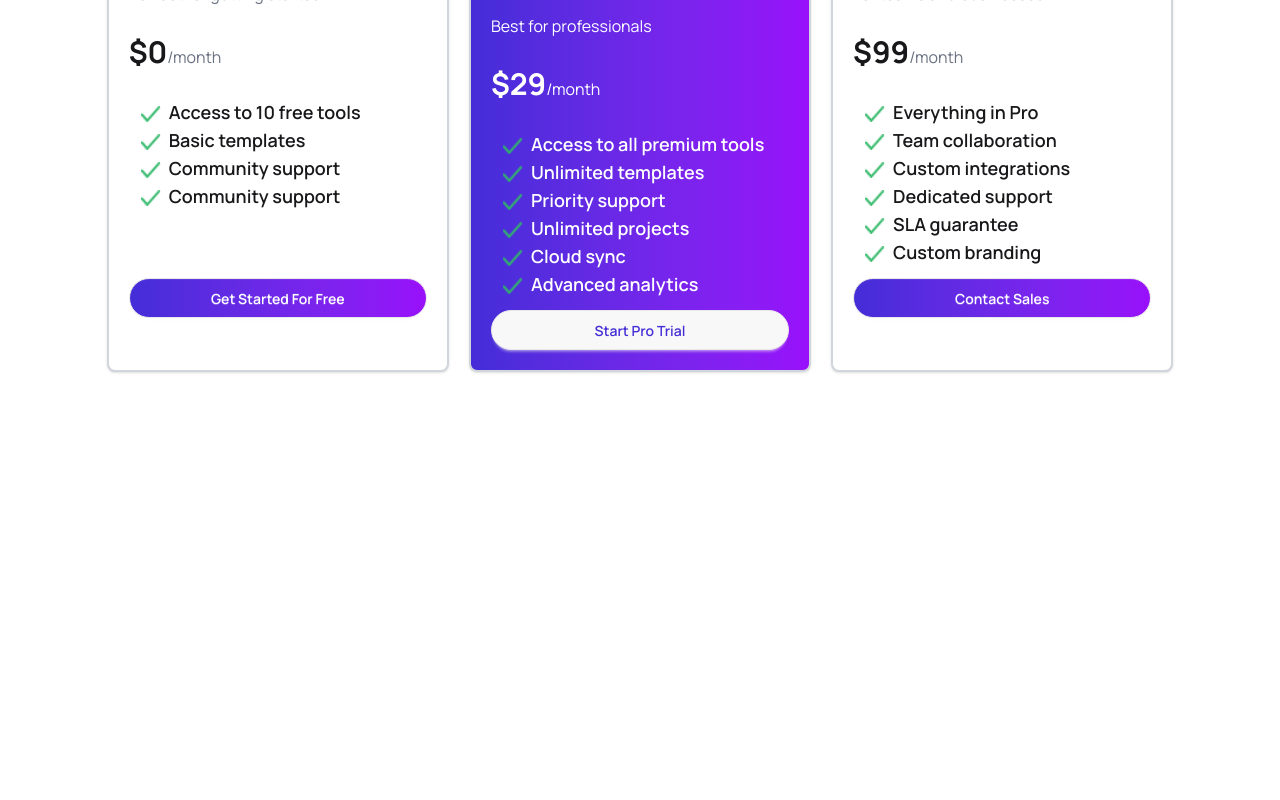
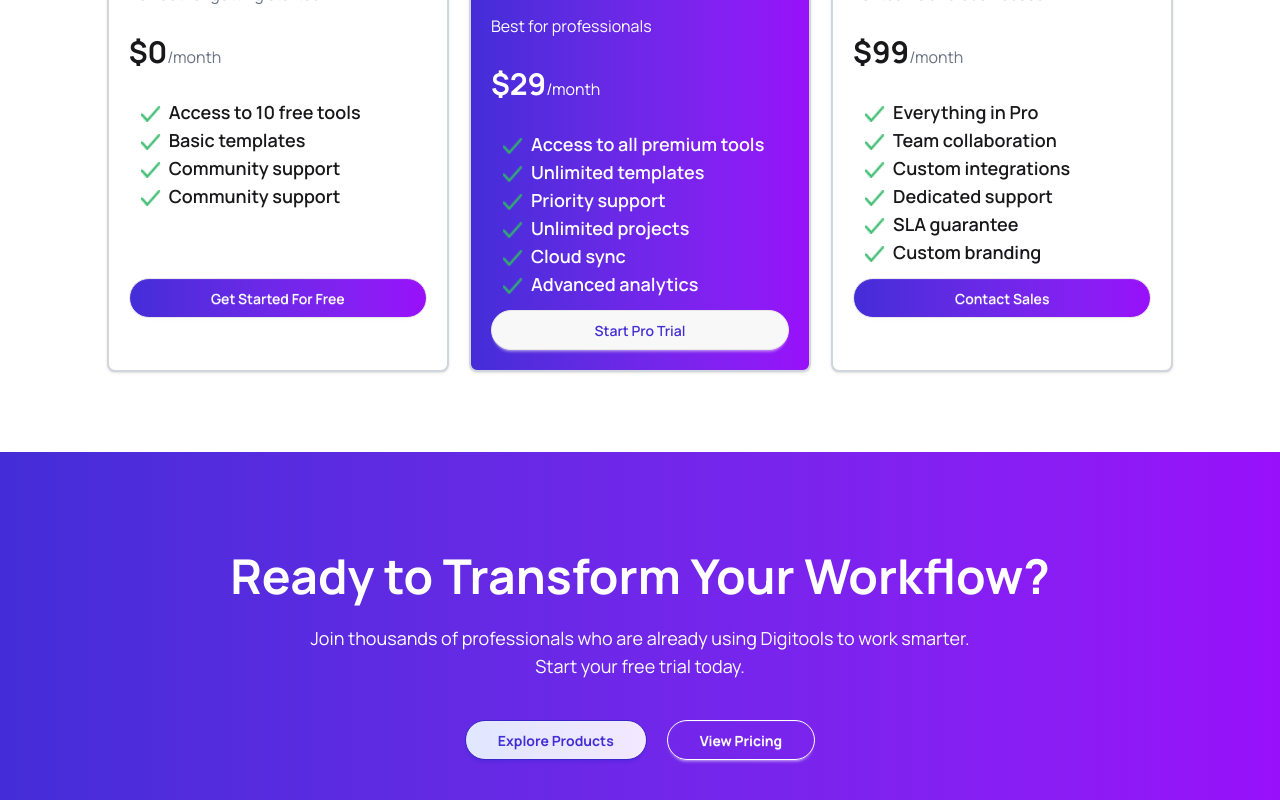
Before and after one commit to fardinSanjida/my-digitool, a React (Vite) app: page / in a window 1280 px wide. Shown: the part 3702-4502 px from the top of the page. Before the commit the page ends 4154 px from the top, so only its background shows below. Built offline with nearby package versions, Linux system fonts and the light colour scheme.

Commit message:
ready to transform your Workflow added

```diff
--- a/src/App.jsx
+++ b/src/App.jsx
@@ -9,6 +9,7 @@ import Cart from './components/Carts/Cart';
 import Tools from './components/Plans/Tools';
 import Steps from './components/Steps/Steps';
 import Pricing from './components/Pricing/Pricing';
+import Workflow from './components/Workflow/Workflow';
 
 const getPlans = async () => {
   const res = await fetch('/data.json');
@@ -54,6 +55,9 @@ function App() {
 
     <Steps></Steps>
     <Pricing></Pricing>
+    <Workflow></Workflow>
+
+
     </>
 
   )
--- /dev/null
+++ b/src/components/Workflow/Workflow.jsx
@@ -0,0 +1,22 @@
+import React from 'react';
+
+const Workflow = () => {
+    return (
+        <div className=' pt-25 pb-10 bg-gradient-to-r from-indigo-700 to-purple-600'>
+        <div className='w-10/12 text-center mx-auto '>
+            <h1 className='text-5xl font-bold text-center text-white'>Ready to Transform Your Workflow?</h1>
+            <p className='text-lg mt-6 text-white'>Join thousands of professionals who are already using Digitools to work smarter.</p>
+            <p className='text-lg text-white'>Start your free trial today.</p>
+            <div className='mt-10 flex justify-center gap-5'>
+              <button className='btn btn-primary bg-gradient-to-r from-indigo-100 to-purple-100 text-indigo-700 rounded-full px-8 py-3 font-bold'>Explore Products</button>
+              <button className='btn border-white bg-transparent text-white rounded-full px-8 py-3 font-bold'>View Pricing</button>
+            </div>
+
+
+            </div>
+
+         </div>
+    );
+};
+
+export default Workflow;
```
